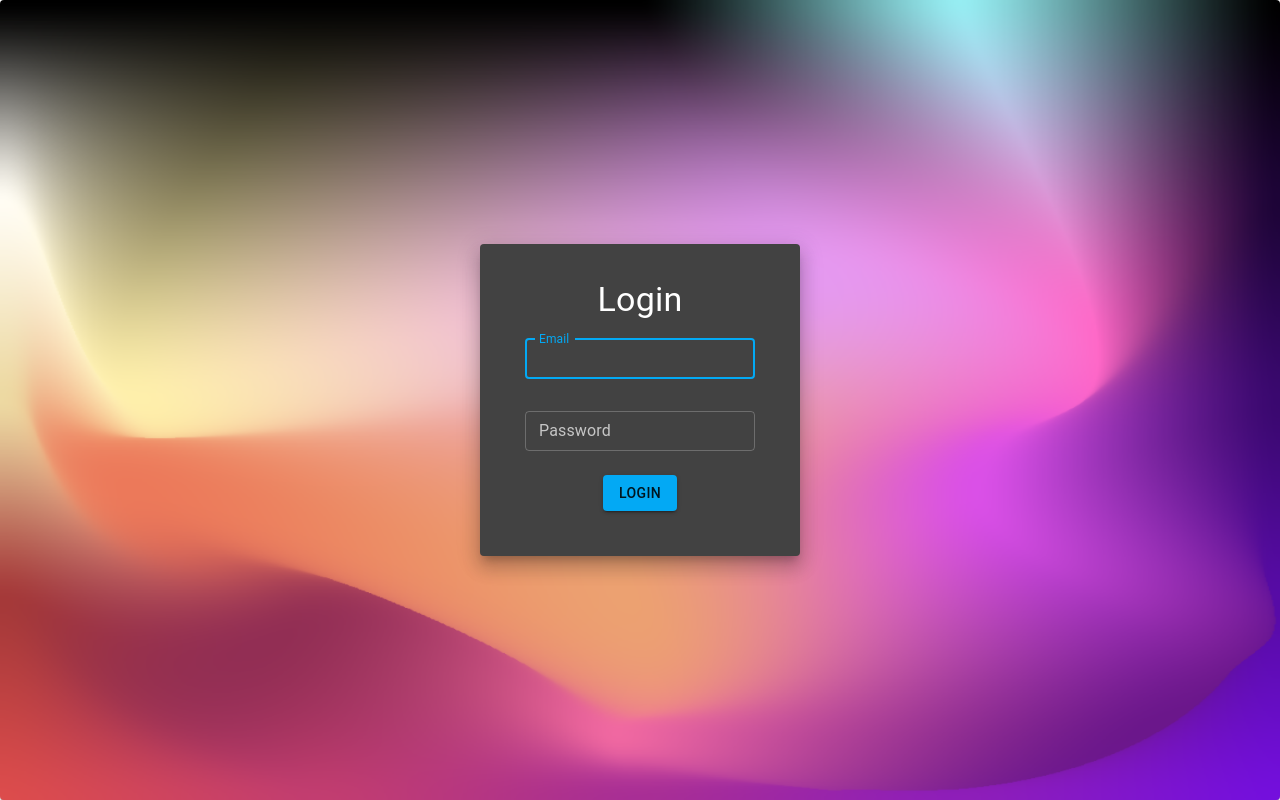
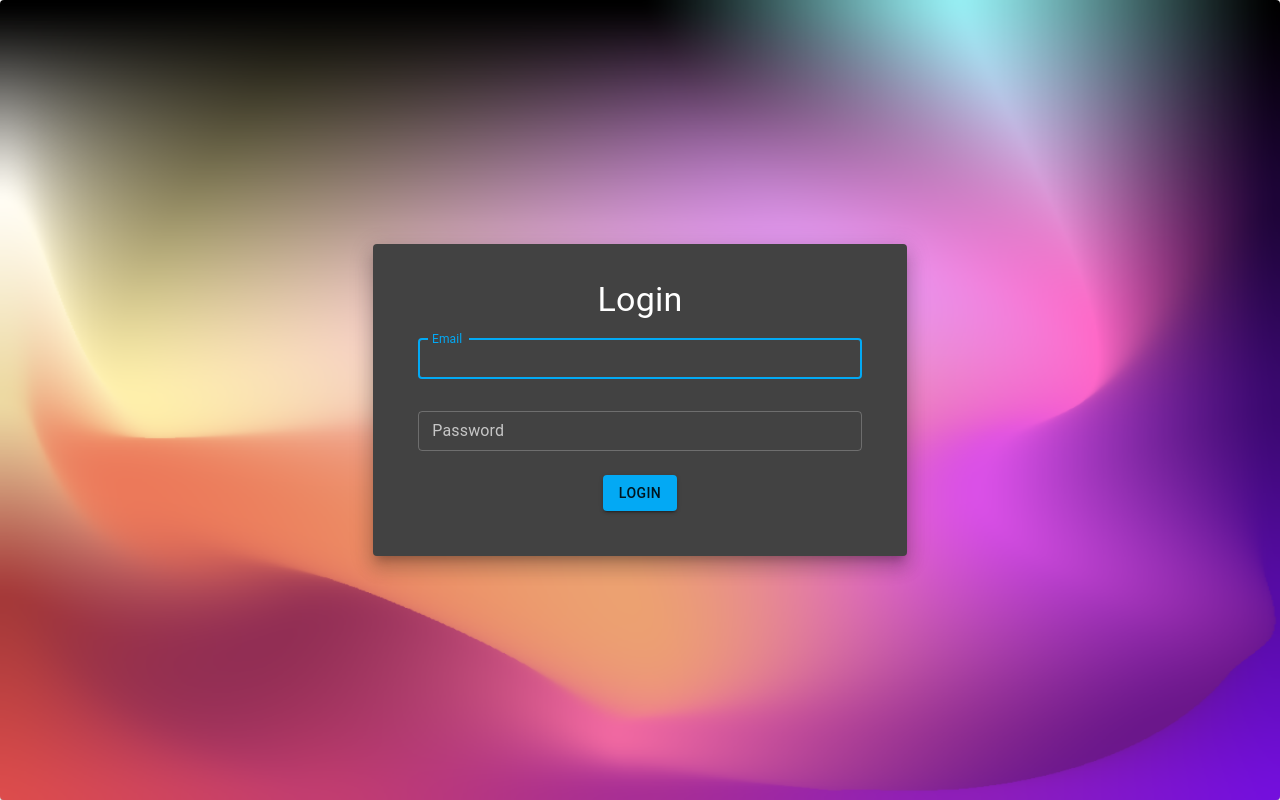
Before and after one commit to patrickledew/seis, a React (Create React App) app: page /login in a window 1280 px wide. Built offline with nearby package versions, Linux system fonts and the light colour scheme.

Commit message:
fixed login container width

```diff
--- a/src/LoginPage/LoginPage.js
+++ b/src/LoginPage/LoginPage.js
@@ -3,13 +3,12 @@ import Grid from "@material-ui/core/Grid";
 import Typography from "@material-ui/core/Typography";
 import TextField from "@material-ui/core/TextField";
 import Button from "@material-ui/core/Button";
-import { withStyles } from "@material-ui/core/styles";
 import "./loginPage.scss";
 
 const LoginPage = () => {
   return (
     <Paper className="LoginPage fullWidth fullHeight centerVertically centerHorizontally backgroundGradient">
-      <Grid item xs={10} sm={6} md={4} lg={3} xl={2}>
+      <Grid item xs={10} sm={6} md={5} lg={5} xl={3}>
         <Paper elevation={12} className="padding35">
           <Grid item lg={12} className="marginBottom10">
             <Typography variant="h4" align="center">
```
